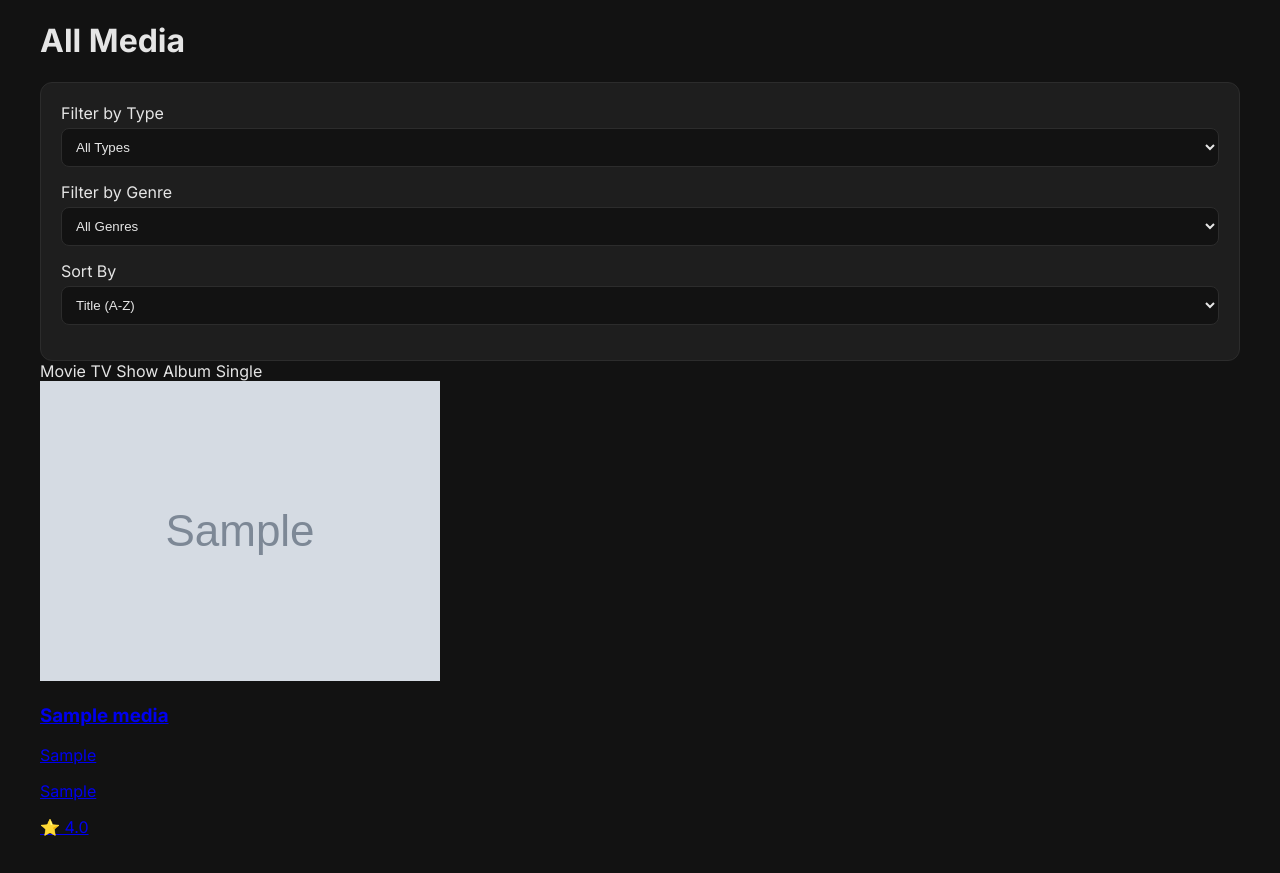
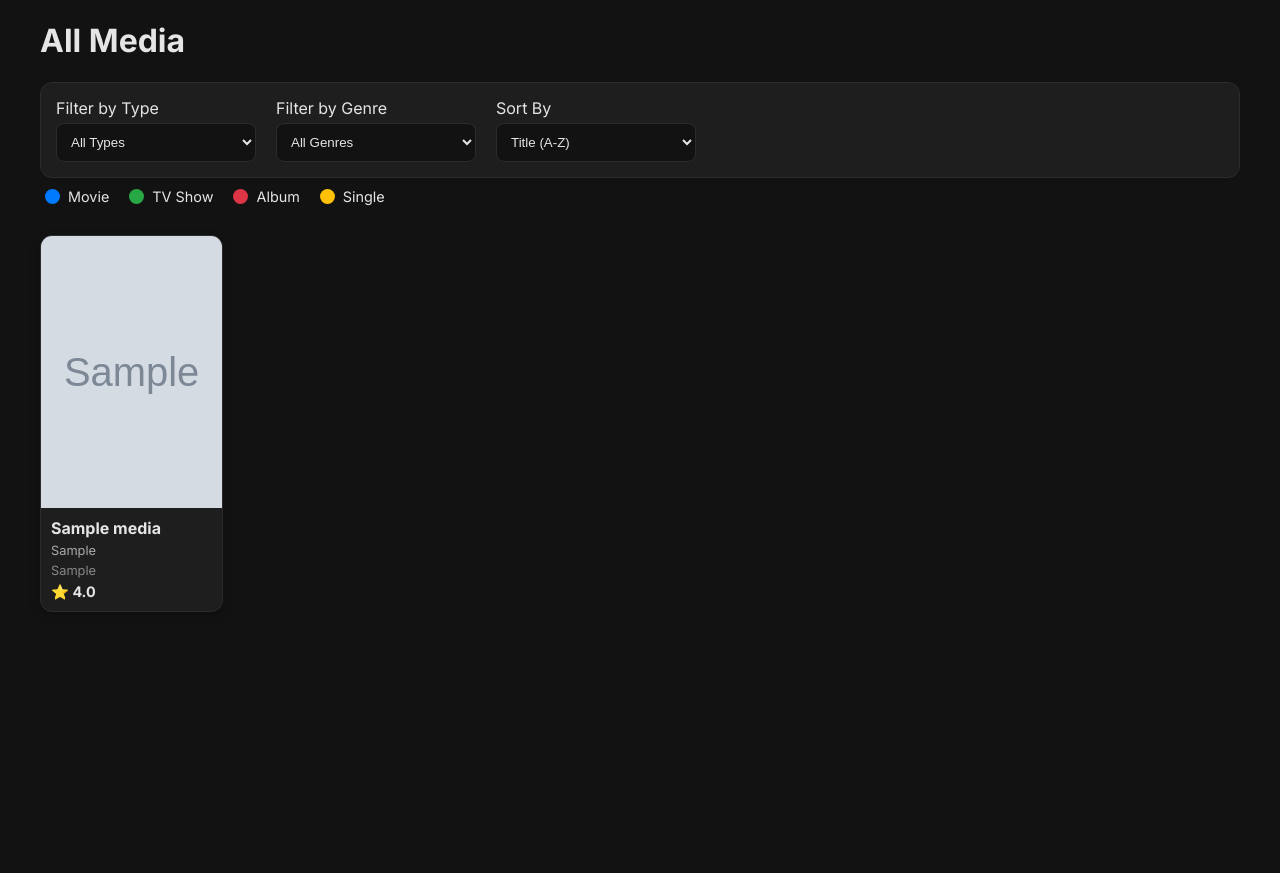
Before and after one commit to ClearLite/Ranking-Thing-332211, a Flask app: page / in a window 1280 px wide. Shown: the part 78-951 px from the top of the page. After the commit the page ends 690 px from the top, so only its background shows below. Run offline with Flask 3, Linux system fonts and the light colour scheme; tables that the repository leaves empty hold one stand-in row (values such as "Sample post"); grey boxes marked "Sample" are stand-in pictures.

Commit message:
Update style.css

```diff
--- a/project/static/css/style.css
+++ b/project/static/css/style.css
@@ -118,4 +118,50 @@ form { background-color: var(--card-color); padding: 20px; border-radius: 12px;
 
 .tag-group { background-color: var(--bg-color); border: 1px solid var(--border-color); border-radius: 8px; padding: 15px; margin-bottom: 10px; }
 .tag-group h4 { margin-top: 0; margin-bottom: 10px; color: #aaa; }
-.tag-checkbox { display: inline-flex; align-items: center;
+.tag-checkbox { display: inline-flex; align-items: center; cursor: pointer; margin-right: 15px; margin-bottom: 5px; }
+.tag-checkbox input[type="checkbox"] { margin-right: 5px; }
+
+button, .btn { padding: 10px 15px; border: none; border-radius: 8px; cursor: pointer; text-decoration: none; display: inline-block; font-weight: bold; transition: filter 0.2s; }
+button:hover, .btn:hover { filter: brightness(1.15); }
+
+.btn-primary { background-color: var(--movie-accent); color: white; }
+.btn-danger { background-color: var(--garbage-color); color: white; }
+.btn-full { width: 100%; padding-top: 12px; padding-bottom: 12px; font-size: 1.1rem; }
+
+.flash-message { padding: 15px; margin-bottom: 20px; border-radius: 8px; border: 1px solid transparent; }
+.flash-message.success { background-color: #d4edda; color: #155724; border-color: #c3e6cb; }
+.flash-message.danger { background-color: #f8d7da; color: #721c24; border-color: #f5c6cb; }
+
+.filter-form { display: flex; flex-wrap: wrap; gap: 20px; margin-bottom: 10px; background-color: var(--card-color); padding: 15px; border-radius: 12px; align-items: flex-end; border: 1px solid var(--border-color); }
+.filter-form .form-group { margin-bottom: 0; }
+.filter-form select { width: 200px; }
+
+.legend { display: flex; gap: 20px; margin-bottom: 30px; padding-left: 5px; }
+.legend-item { display: flex; align-items: center; gap: 8px; font-size: 0.9rem; }
+.legend-color-box { width: 15px; height: 15px; border-radius: 50%; display: inline-block; }
+.legend-movie { background-color: var(--movie-accent); } .legend-tv { background-color: var(--tv-accent); } .legend-album { background-color: var(--album-accent); } .legend-single { background-color: var(--single-accent); }
+
+.media-grid { display: grid; grid-template-columns: repeat(auto-fill, minmax(180px, 1fr)); gap: 20px; }
+.media-card { background-color: var(--card-color); border-radius: 12px; text-decoration: none; color: var(--text-color); overflow: hidden; border: 1px solid var(--border-color); box-shadow: 0 4px 12px rgba(0,0,0,0.2); transition: transform 0.2s ease-in-out, box-shadow 0.2s ease-in-out, border-color 0.2s ease-in-out; }
+.media-card:hover { transform: scale(1.04); box-shadow: 0 8px 25px rgba(0,0,0,0.4); }
+.media-card:hover.movie-border { border-color: var(--movie-accent); } .media-card:hover.tv-border { border-color: var(--tv-accent); } .media-card:hover.album-border { border-color: var(--album-accent); } .media-card:hover.single-border { border-color: var(--single-accent); }
+
+.media-card-poster img, .media-card-poster .placeholder { width: 100%; display: block; background-color: var(--placeholder-color); aspect-ratio: 2 / 3; object-fit: cover; }
+.media-card-poster .placeholder { display: flex; justify-content: center; align-items: center; font-size: 4rem; color: #222; }
+.media-card-square .media-card-poster img, .media-card-square .media-card-poster .placeholder { aspect-ratio: 1 / 1; }
+
+.media-card-info { padding: 10px; }
+.media-card-info.movie-type { background: linear-gradient(180deg, rgba(var(--movie-rgb), 0.35) 0%, var(--card-color) 100%); }
+.media-card-info.tv-type { background: linear-gradient(180deg, rgba(var(--tv-rgb), 0.35) 0%, var(--card-color) 100%); }
+.media-card-info.album-type { background: linear-gradient(180deg, rgba(var(--album-rgb), 0.35) 0%, var(--card-color) 100%); }
+.media-card-info.single-type { background: linear-gradient(180deg, rgba(var(--single-rgb), 0.45) 0%, var(--card-color) 100%); }
+
+.media-card-info h3 { font-size: 1rem; margin: 0 0 5px 0; white-space: nowrap; overflow: hidden; text-overflow: ellipsis; }
+.media-card-info .creator { font-size: 0.8rem; color: #aaa; margin: 0 0 5px 0; }
+.media-card-info .score { font-size: 0.9rem; font-weight: bold; margin: 0; }
+
+.media-card-year {
+    font-size: 0.8rem;
+    color: #888;
+    margin: 0 0 5px 0;
+}
```
